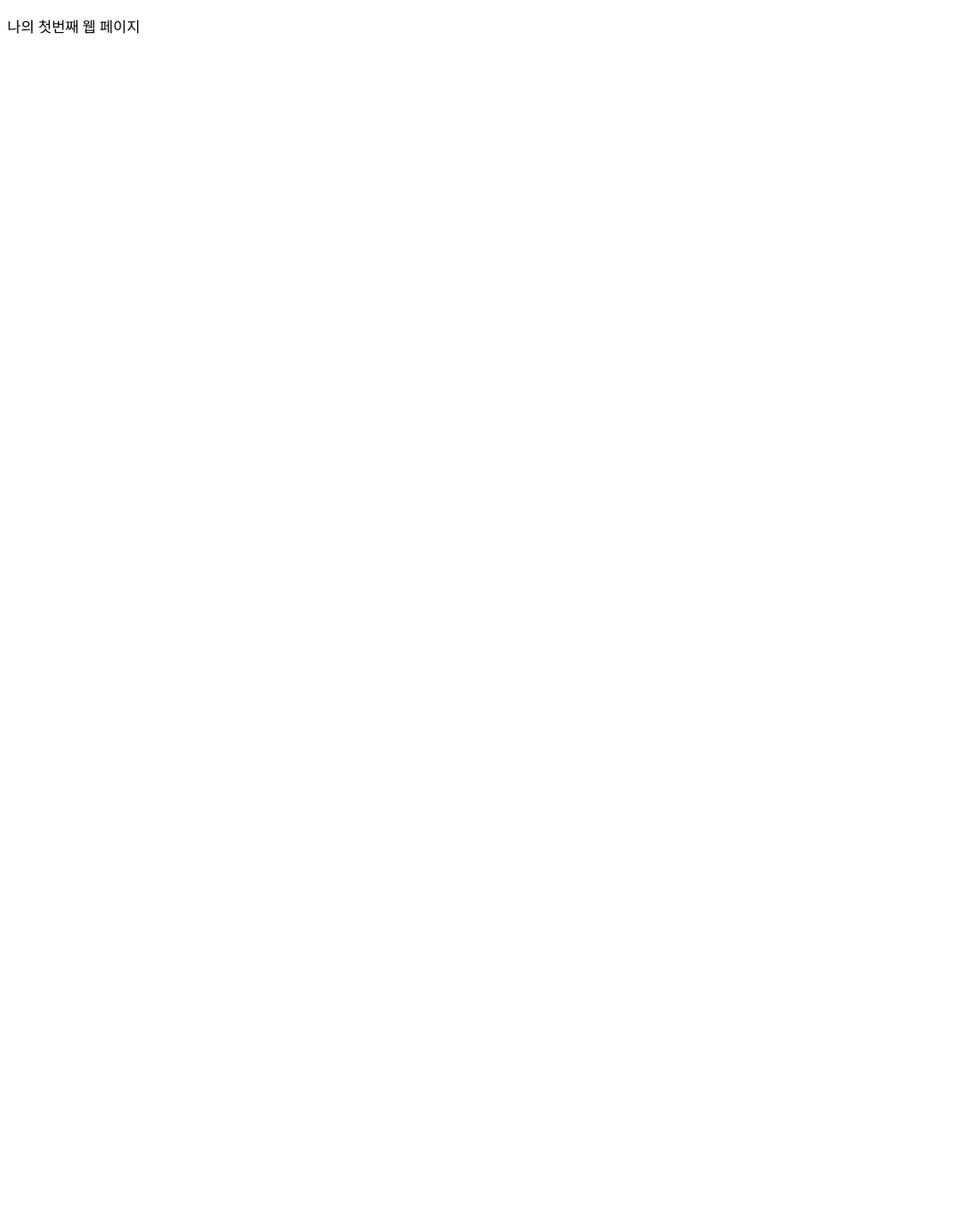
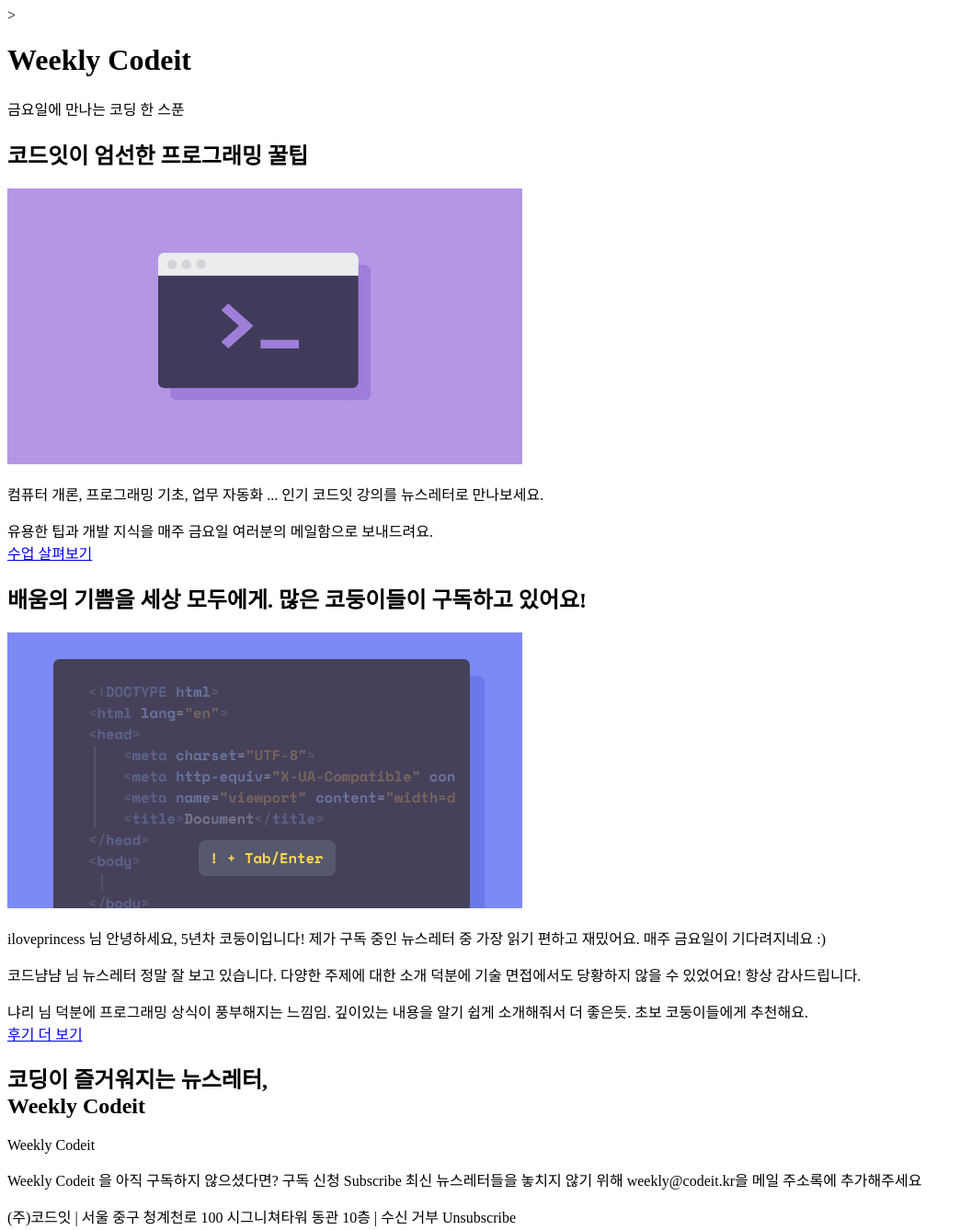
Before and after one commit to 0xc0debabe/html, a plain HTML site: page index.html in a window 1280 px wide. Shown: the whole page at 92% size, without its empty margins (0-1056 px from the left). Before the commit the page ends 800 px from the top, so only its background shows below. Drawn offline with Linux system fonts and the light colour scheme.

Commit message:
Add files via upload

```diff
--- a/index.html
+++ b/index.html
@@ -1,11 +1,57 @@
 <!DOCTYPE html>
-<html lang="ko">
-<head>
-    <meta charset="UTF-8">
-    <meta name="viewport" content="width=device-width, initial-scale=1.0">
-    <title>My First Web Page!</title>
-</head>
-<body>
-    <p>나의 첫번째 웹 페이지</p>
-</body>
+<!-- 코드잇 공부-->>
+<html>
+    <head>
+        <title>Weekly Codeit</title>
+        <meta charset="utf-8">
+    </head>
+    <body>
+        <div>
+            <h1>Weekly <span>Codeit</span></h1>
+            <div> 금요일에 만나는 코딩 한 스푼<p>
+        </div>
+
+        <div>
+        <h2>코드잇이 엄선한 프로그래밍 꿀팁</h2>
+            <img src = "thumbnail-unix.png">
+        <p>
+            컴퓨터 개론, 프로그래밍 기초, 업무 자동화 ... 인기 코드잇 강의를 뉴스레터로 만나보세요.
+        </p>
+    </div>
+        <p>
+            유용한 팁과 개발 지식을 매주 금요일 여러분의 메일함으로 보내드려요.
+            <br><a href="https://codeit.kr/catalog" >수업 살펴보기</a>
+        </p>
+
+        <div>
+        <h2>배움의 기쁨을 세상 모두에게. 많은 코둥이들이 구독하고 있어요!</h2>
+            <img src = "thumbnail-emmet.png">
+        <p>
+            iloveprincess 님 안녕하세요, 5년차 코둥이입니다! 제가 구독 중인 뉴스레터 중 가장 읽기 편하고 재밌어요. 매주 금요일이 기다려지네요 :)
+        </p>
+        <p>
+            코드냠냠 님 뉴스레터 정말 잘 보고 있습니다. 다양한 주제에 대한 소개 덕분에 기술 면접에서도 당황하지 않을 수 있었어요! 항상 감사드립니다.
+        </p>
+        <p>
+            냐리 님 덕분에 프로그래밍 상식이 풍부해지는 느낌임. 깊이있는 내용을 알기 쉽게 소개해줘서 더 좋은듯. 초보 코둥이들에게 추천해요.
+<a href="https://codeit.kr/reviews">
+    <br>후기 더 보기
+</a>
+</p>
+</div>
+
+        <div>
+        <h2>코딩이 즐거워지는 뉴스레터,<br>Weekly Codeit</h2>
+        <p>
+            Weekly Codeit
+        </p>
+        <p>
+            Weekly Codeit 을 아직 구독하지 않으셨다면? 구독 신청 Subscribe
+최신 뉴스레터들을 놓치지 않기 위해 weekly@codeit.kr을 메일 주소록에 추가해주세요
+        </p>
+        <p>
+            (주)코드잇 | 서울 중구 청계천로 100 시그니쳐타워 동관 10층 | 수신 거부 Unsubscribe
+        </p>
+    </div>
+    </body>
 </html>
```
Also changed, not shown: thumbnail-emmet.png (added), thumbnail-machine-learning.png (added), thumbnail-unix.png (added).
